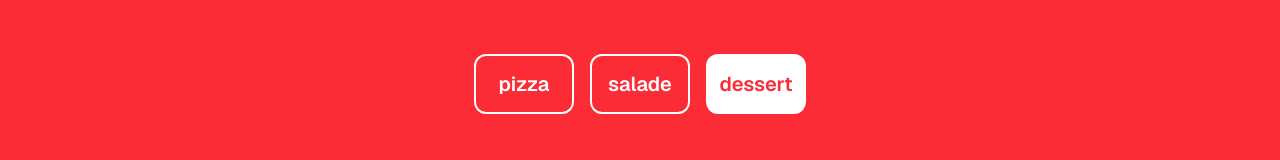
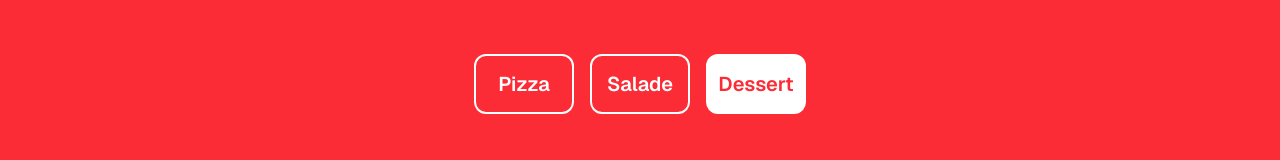
Before and after one commit to mylanlegenie/sici, a Next.js app: page /menu/dessert in a window 1280 px wide. Shown: the part 146-306 px from the top of the page. Built offline with nearby package versions, Linux system fonts and the light colour scheme.

Commit message:
Mise à jour de l'affichage des types de plats pour capitaliser la première lettre

```diff
--- a/src/app/component/atoms/TypeList.tsx
+++ b/src/app/component/atoms/TypeList.tsx
@@ -15,7 +15,7 @@ export default function TypeList({ selectedPlat }: { selectedPlat: PlatType }) {
             <span
               className={`text-xl font-semibold ${plat === selectedPlat ? "text-red-500" : "text-white"} `}
             >
-              {plat}
+              {plat.charAt(0).toUpperCase() + plat.slice(1)}
             </span>
           </Link>
         ))}
```
